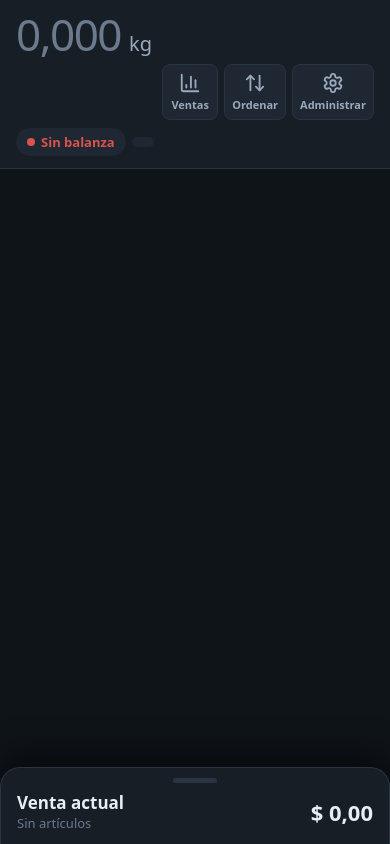
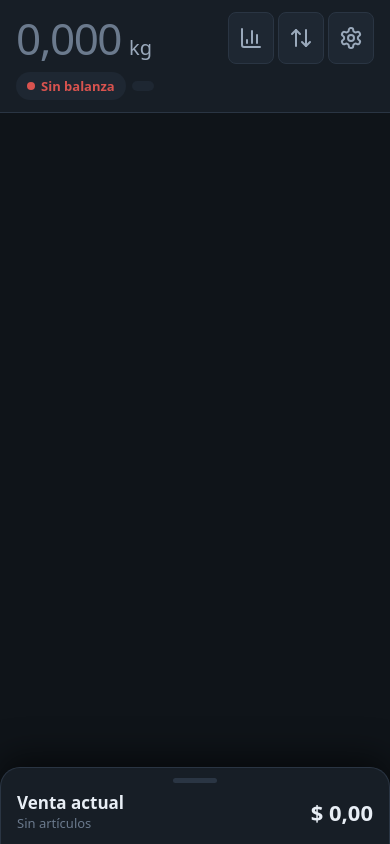
Before and after one commit to ph-cabral/balanza-pos, a website: page public/index.html in a window 390 px wide. Drawn offline with Linux system fonts and the light colour scheme; no server answers.

```diff
--- a/public/css/app.css
+++ b/public/css/app.css
@@ -942,14 +942,24 @@ input  { font-family: inherit; font-size: inherit; }
   .peso-numero { font-size: 44px; letter-spacing: -1.5px; }
   .peso-unidad { font-size: 20px; }
 
+  /* Tres accesos (Ventas, Ordenar, Administrar) no entran con rotulo al lado
+     del numero: en celular quedan solo con icono (el title explica cada uno). */
+  .accesos { gap: 4px; }
+  .acceso { position: relative; }
   .acceso {
-    gap: 3px;
-    min-width: 56px;
-    height: 56px;
-    padding: 0 7px;
-    font-size: 11px;
+    min-width: 46px;
+    width: 46px;
+    height: 52px;
+    padding: 0;
   }
-  .acceso svg { width: 22px; height: 22px; }
+  .acceso span {
+    position: absolute;
+    width: 1px; height: 1px;
+    overflow: hidden;
+    clip: rect(0 0 0 0);
+    white-space: nowrap;
+  }
+  .acceso svg { width: 24px; height: 24px; }
 }
 
 @keyframes destacar {
```
Also changed, not shown: public/index.html (+1 -1 lines).
